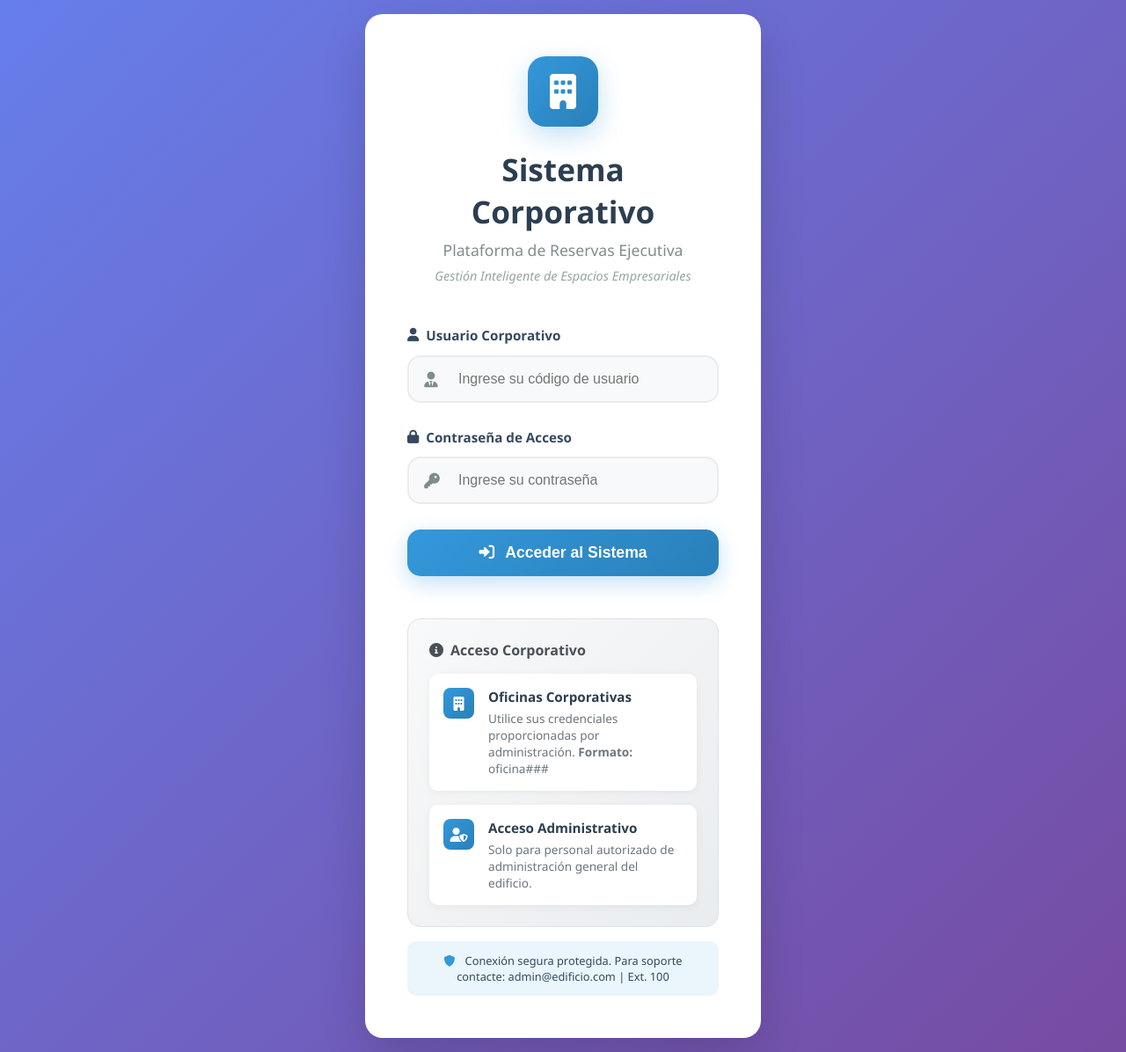
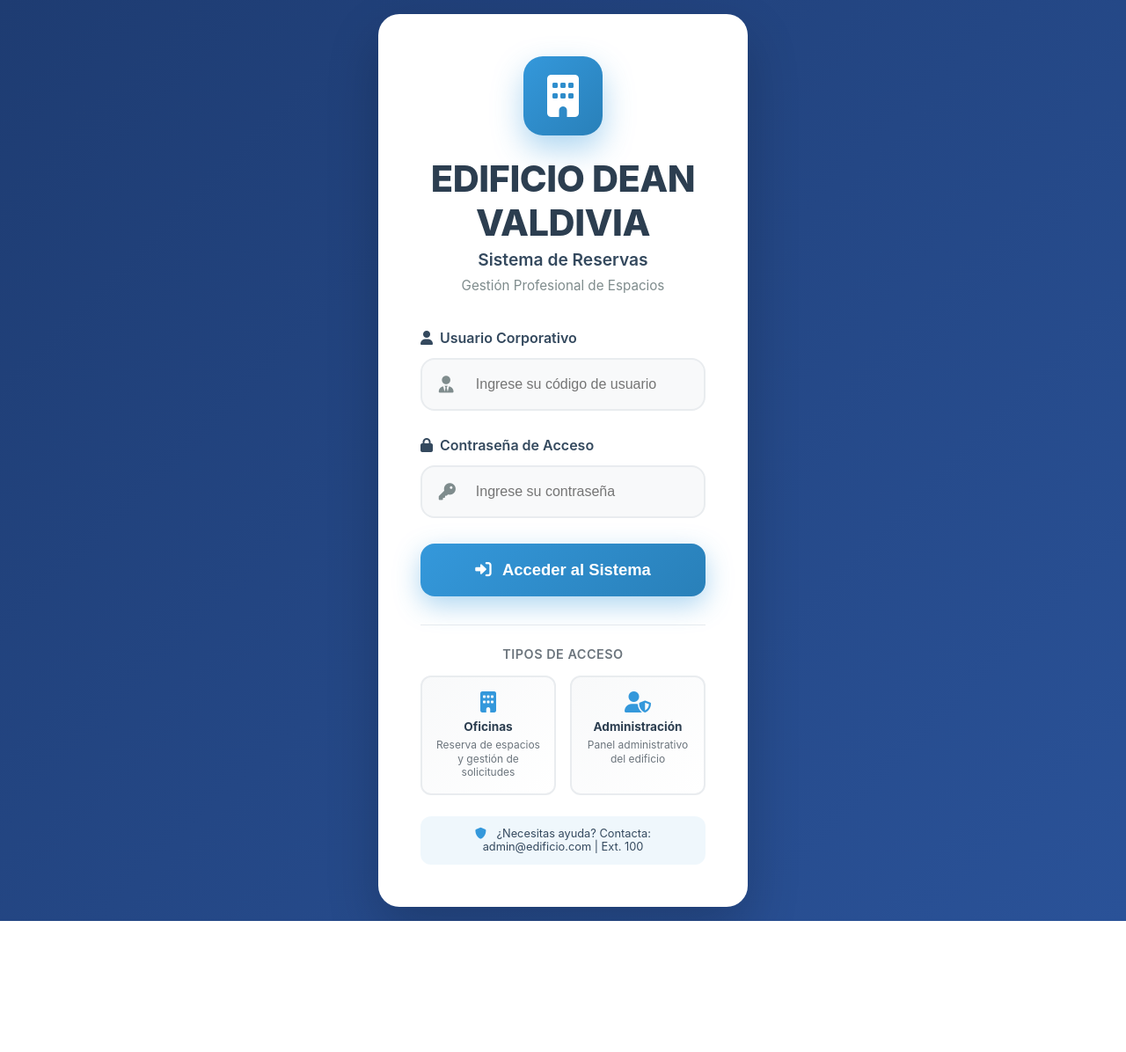
Before and after one commit to camilacarbajal07032013-dev/sistema_reservas_edificio, a Django app: template reservas/templates/reservas/login.html in a window 1280 px wide. Shown: the whole page at 88% size. After the commit the page ends 1047 px from the top, so only its background shows below. Run offline with Django 5.2, Linux system fonts and the light colour scheme; the template is opened without the code that fills it, so the values that code supplies are empty.

Commit message:
Update login.html

```diff
--- a/reservas/templates/reservas/login.html
+++ b/reservas/templates/reservas/login.html
@@ -13,8 +13,8 @@
         }
 
         body {
-            font-family: 'Segoe UI', Tahoma, Geneva, Verdana, sans-serif;
-            background: linear-gradient(135deg, #667eea 0%, #764ba2 100%);
+            font-family: 'Inter', 'Segoe UI', Tahoma, Geneva, Verdana, sans-serif;
+            background: linear-gradient(135deg, #1e3c72 0%, #2a5298 100%);
             min-height: 100vh;
             display: flex;
             align-items: center;
@@ -24,11 +24,11 @@
 
         .login-container {
             background: white;
-            border-radius: 20px;
+            border-radius: 24px;
             padding: 3rem;
             width: 100%;
-            max-width: 450px;
-            box-shadow: 0 20px 50px rgba(0, 0, 0, 0.15);
+            max-width: 420px;
+            box-shadow: 0 25px 60px rgba(0, 0, 0, 0.2);
             animation: slideUp 0.6s ease;
         }
 
@@ -43,48 +43,51 @@
             }
         }
 
+        /* HEADER MÁS PROMINENTE */
         .login-header {
             text-align: center;
-            margin-bottom: 3rem;
+            margin-bottom: 2.5rem;
         }
 
         .logo {
-            width: 80px;
-            height: 80px;
+            width: 90px;
+            height: 90px;
             background: linear-gradient(135deg, #3498db 0%, #2980b9 100%);
-            border-radius: 20px;
+            border-radius: 22px;
             display: flex;
             align-items: center;
             justify-content: center;
             margin: 0 auto 1.5rem;
-            box-shadow: 0 10px 30px rgba(52, 152, 219, 0.3);
+            box-shadow: 0 15px 35px rgba(52, 152, 219, 0.4);
         }
 
         .logo i {
-            font-size: 2.5rem;
+            font-size: 3rem;
             color: white;
         }
 
         .login-header h1 {
-            font-size: 2.2rem;
-            font-weight: 700;
+            font-size: 2.6rem;
+            font-weight: 800;
             color: #2c3e50;
-            margin-bottom: 0.5rem;
+            margin-bottom: 0.3rem;
+            letter-spacing: -0.5px;
         }
 
         .login-header .subtitle {
-            color: #7f8c8d;
-            font-size: 1.1rem;
-            font-weight: 500;
+            color: #34495e;
+            font-size: 1.2rem;
+            font-weight: 600;
             margin-bottom: 0.5rem;
         }
 
         .login-header .tagline {
-            color: #95a5a6;
-            font-size: 0.9rem;
-            font-style: italic;
+            color: #7f8c8d;
+            font-size: 0.95rem;
+            font-style: normal;
         }
 
+        /* FORMULARIO */
         .form-group {
             position: relative;
             margin-bottom: 1.8rem;
@@ -95,7 +98,7 @@
             margin-bottom: 0.8rem;
             font-weight: 600;
             color: #34495e;
-            font-size: 0.95rem;
+            font-size: 1rem;
             display: flex;
             align-items: center;
             gap: 0.5rem;
@@ -107,9 +110,9 @@
 
         .form-group input {
             width: 100%;
-            padding: 1rem 1rem 1rem 3.5rem;
+            padding: 1.2rem 1.2rem 1.2rem 3.8rem;
             border: 2px solid #e9ecef;
-            border-radius: 15px;
+            border-radius: 16px;
             font-size: 1rem;
             font-weight: 500;
             background: #f8f9fa;
@@ -127,11 +130,11 @@
 
         .input-icon {
             position: absolute;
-            left: 1.2rem;
+            left: 1.3rem;
             top: 50%;
             transform: translateY(-50%);
             color: #7f8c8d;
-            font-size: 1.1rem;
+            font-size: 1.2rem;
             transition: all 0.3s ease;
             z-index: 2;
         }
@@ -144,87 +147,82 @@
             width: 100%;
             background: linear-gradient(135deg, #3498db 0%, #2980b9 100%);
             color: white;
-            padding: 1rem 2rem;
+            padding: 1.2rem 2rem;
             border: none;
-            border-radius: 15px;
-            font-size: 1.1rem;
-            font-weight: 600;
+            border-radius: 16px;
+            font-size: 1.15rem;
+            font-weight: 700;
             cursor: pointer;
             transition: all 0.3s ease;
-            box-shadow: 0 8px 25px rgba(52, 152, 219, 0.3);
+            box-shadow: 0 10px 30px rgba(52, 152, 219, 0.4);
             margin-bottom: 2rem;
         }
 
         .btn-login:hover {
             transform: translateY(-3px);
-            box-shadow: 0 15px 40px rgba(52, 152, 219, 0.4);
+            box-shadow: 0 15px 45px rgba(52, 152, 219, 0.5);
         }
 
         .btn-login:active {
             transform: translateY(-1px);
         }
 
-        .access-info {
-            background: linear-gradient(135deg, #f8f9fa 0%, #e9ecef 100%);
-            border: 1px solid #dee2e6;
-            border-radius: 15px;
-            padding: 1.5rem;
-            margin-top: 1rem;
+        /* SECCIÓN DE ACCESO SIMPLIFICADA */
+        .access-section {
+            border-top: 1px solid #e9ecef;
+            padding-top: 1.5rem;
         }
 
-        .info-header {
-            display: flex;
-            align-items: center;
-            gap: 0.5rem;
+        .access-title {
+            text-align: center;
+            color: #6c757d;
+            font-size: 0.9rem;
+            font-weight: 600;
             margin-bottom: 1rem;
-            color: #495057;
-            font-weight: 600;
-            font-size: 1rem;
+            text-transform: uppercase;
+            letter-spacing: 0.5px;
         }
 
-        .info-item {
-            display: flex;
-            align-items: flex-start;
+        .access-options {
+            display: grid;
+            grid-template-columns: 1fr 1fr;
             gap: 1rem;
-            padding: 1rem;
-            background: white;
-            border-radius: 10px;
-            margin-bottom: 1rem;
-            box-shadow: 0 2px 10px rgba(0, 0, 0, 0.05);
         }
 
-        .info-item:last-child {
-            margin-bottom: 0;
+        .access-option {
+            background: linear-gradient(135deg, #f8f9fa 0%, #ffffff 100%);
+            border: 2px solid #e9ecef;
+            border-radius: 12px;
+            padding: 1rem;
+            text-align: center;
+            transition: all 0.3s ease;
+            cursor: default;
         }
 
-        .info-icon {
-            width: 35px;
-            height: 35px;
-            background: linear-gradient(135deg, #3498db, #2980b9);
-            color: white;
-            border-radius: 8px;
-            display: flex;
-            align-items: center;
-            justify-content: center;
-            font-size: 1rem;
-            flex-shrink: 0;
+        .access-option:hover {
+            border-color: #3498db;
+            transform: translateY(-2px);
+            box-shadow: 0 5px 15px rgba(52, 152, 219, 0.1);
         }
 
-        .info-content {
-            flex: 1;
+        .access-option i {
+            font-size: 1.5rem;
+            color: #3498db;
+            margin-bottom: 0.5rem;
+            display: block;
         }
 
-        .info-title {
-            font-weight: 600;
+        .access-option-title {
+            font-weight: 700;
             color: #2c3e50;
+            font-size: 0.85rem;
             margin-bottom: 0.3rem;
-            font-size: 0.95rem;
         }
 
-        .info-description {
+        .access-option-desc {
             color: #6c757d;
-            font-size: 0.85rem;
-            line-height: 1.4;
+            font-size: 0.75rem;
+            line-height: 1.3;
         }
 
         .alert {
@@ -243,9 +241,9 @@
         .security-notice {
             text-align: center;
             padding: 0.8rem;
-            background: rgba(52, 152, 219, 0.1);
-            border-radius: 10px;
-            margin-top: 1rem;
+            background: rgba(52, 152, 219, 0.08);
+            border-radius: 12px;
+            margin-top: 1.5rem;
             font-size: 0.8rem;
             color: #34495e;
         }
@@ -259,20 +257,16 @@
             .login-container {
                 padding: 2rem 1.5rem;
                 margin: 1rem;
-                border-radius: 15px;
+                border-radius: 20px;
             }
 
             .login-header h1 {
-                font-size: 1.8rem;
+                font-size: 2.2rem;
             }
 
-            .logo {
-                width: 70px;
-                height: 70px;
-            }
-
-            .logo i {
-                font-size: 2rem;
+            .access-options {
+                grid-template-columns: 1fr;
+                gap: 0.8rem;
             }
         }
     </style>
@@ -283,9 +277,9 @@
             <div class="logo">
                 <i class="fas fa-building"></i>
             </div>
-            <h1>Sistema Corporativo</h1>
-            <div class="subtitle">Plataforma de Reservas Ejecutiva</div>
-            <div class="tagline">Gestión Inteligente de Espacios Empresariales</div>
+            <h1>EDIFICIO DEAN VALDIVIA</h1>
+            <div class="subtitle">Sistema de Reservas</div>
+            <div class="tagline">Gestión Profesional de Espacios</div>
         </div>
 
         {% if messages %}
@@ -346,41 +340,27 @@
             </button>
         </form>
 
-        <div class="access-info">
-            <div class="info-header">
-                <i class="fas fa-info-circle"></i>
-                Acceso Corporativo
-            </div>
+        <div class="access-section">
+            <div class="access-title">Tipos de Acceso</div>
 
-            <div class="info-item">
-                <div class="info-icon">
+            <div class="access-options">
+                <div class="access-option">
                     <i class="fas fa-building"></i>
+                    <div class="access-option-title">Oficinas</div>
+                    <div class="access-option-desc">Reserva de espacios y gestión de solicitudes</div>
                 </div>
-                <div class="info-content">
-                    <div class="info-title">Oficinas Corporativas</div>
-                    <div class="info-description">
-                        Utilice sus credenciales proporcionadas por administración.
-                        <strong>Formato:</strong> oficina###
-                    </div>
-                </div>
-            </div>
 
-            <div class="info-item">
-                <div class="info-icon">
+                <div class="access-option">
                     <i class="fas fa-user-shield"></i>
-                </div>
-                <div class="info-content">
-                    <div class="info-title">Acceso Administrativo</div>
-                    <div class="info-description">
-                        Solo para personal autorizado de administración general del edificio.
-                    </div>
+                    <div class="access-option-title">Administración</div>
+                    <div class="access-option-desc">Panel administrativo del edificio</div>
                 </div>
             </div>
         </div>
 
         <div class="security-notice">
             <i class="fas fa-shield-alt"></i>
-            Conexión segura protegida. Para soporte contacte: admin@edificio.com | Ext. 100
+            ¿Necesitas ayuda? Contacta: admin@edificio.com | Ext. 100
         </div>
     </div>
 </body>
```
